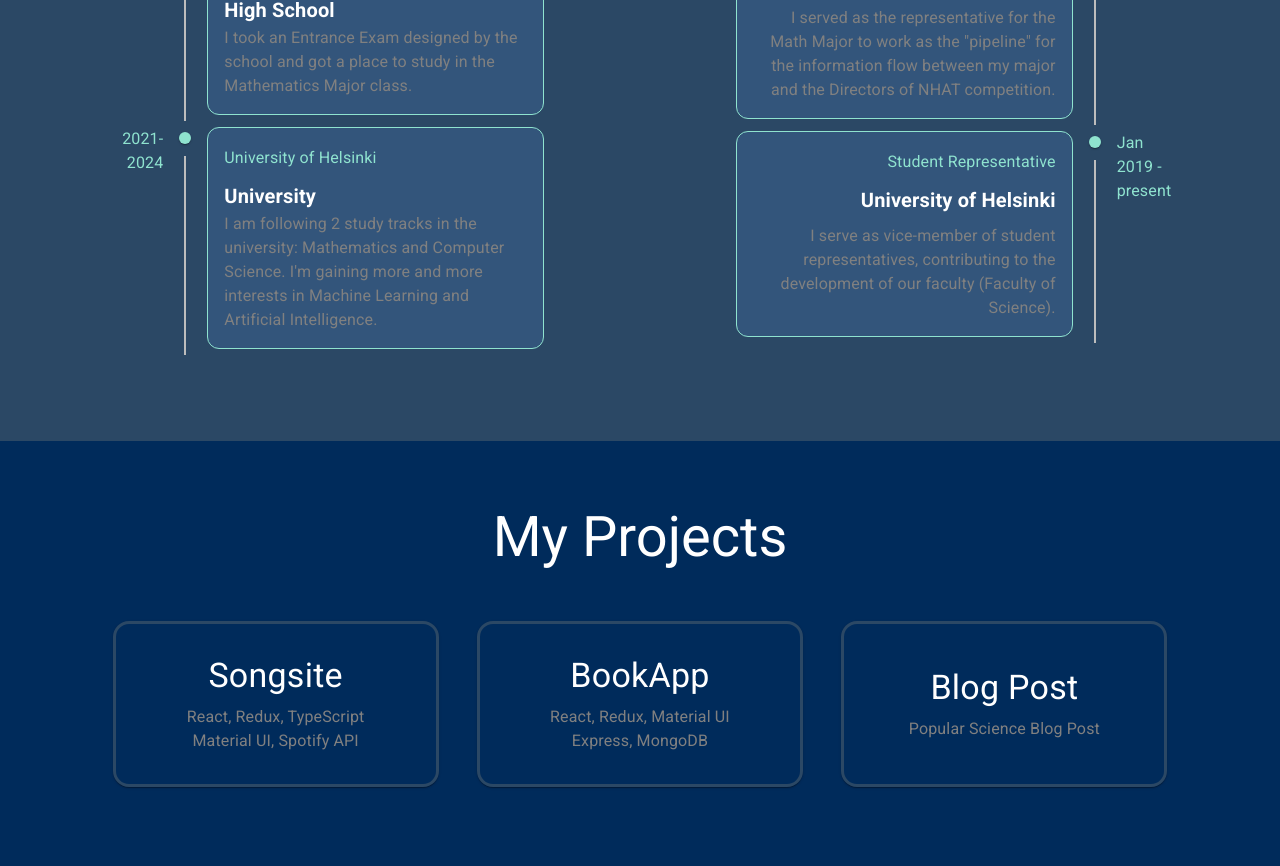
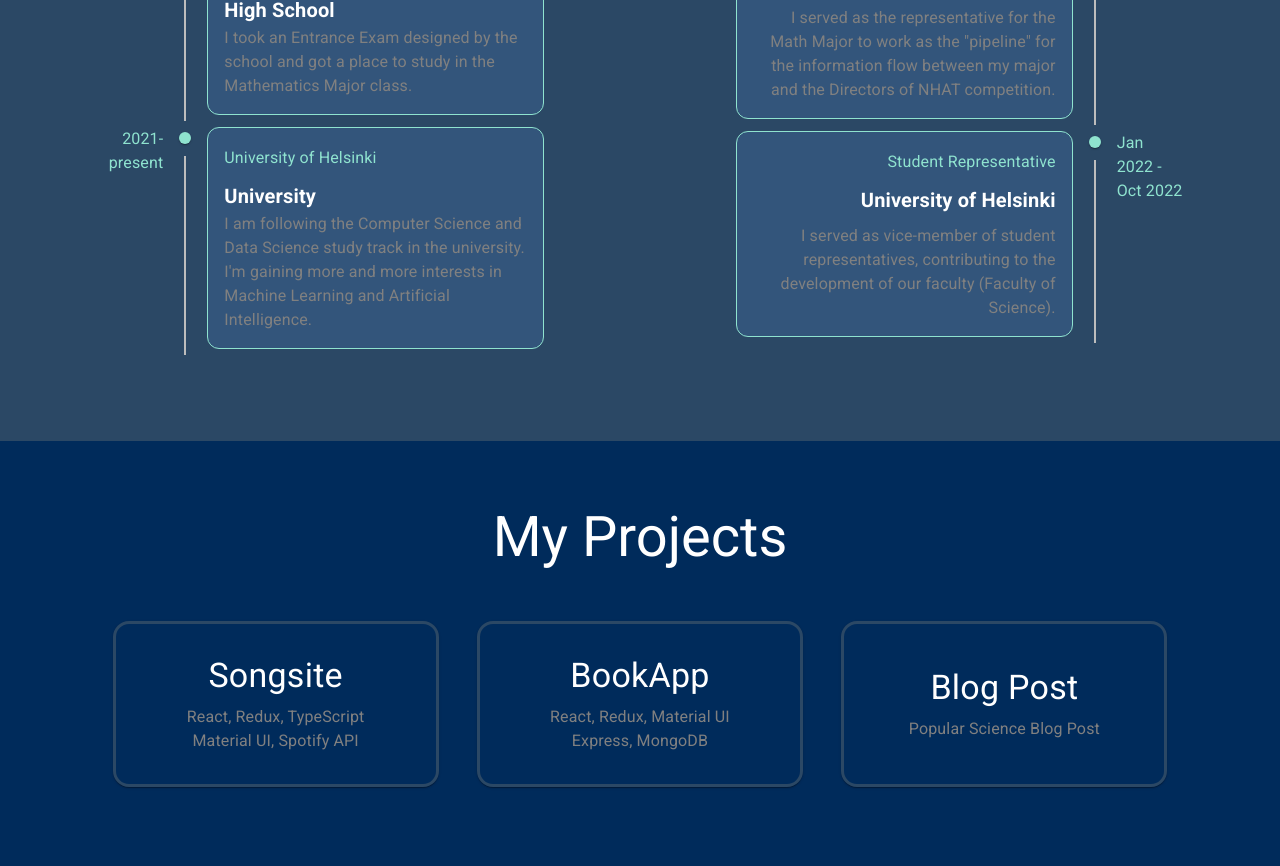
Before and after one commit to triluu03/personal-portfolio, a React (Create React App) app: page / in a window 1280 px wide. Shown: the part 1560-2426 px from the top of the page. Built offline with nearby package versions, Linux system fonts and the light colour scheme.

Commit message:
Change Information in Education Page

```diff
--- a/src/components/Education.js
+++ b/src/components/Education.js
@@ -116,7 +116,7 @@ const Education = () => {
                             color='cardTitle.main'
                             sx={{ flex: 0.2 }}
                         >
-                            2021-2024
+                            2021-present
                         </TimelineOppositeContent>
                         <TimelineSeparator>
                             <TimelineDot color='cardTitle' />
@@ -138,11 +138,10 @@ const Education = () => {
                                     <b>University</b>
                                 </Typography>
                                 <Typography color='textSecondary.main'>
-                                    I am following 2 study tracks in the
-                                    university: Mathematics and Computer
-                                    Science. I'm gaining more and more interests
-                                    in Machine Learning and Artificial
-                                    Intelligence.
+                                    I am following the Computer Science and Data
+                                    Science study track in the university. I'm
+                                    gaining more and more interests in Machine
+                                    Learning and Artificial Intelligence.
                                 </Typography>
                             </Box>
                         </TimelineContent>
@@ -236,7 +235,7 @@ const Education = () => {
                             color='cardTitle.main'
                             sx={{ flex: 0.2 }}
                         >
-                            Jan 2019 - present
+                            Jan 2022 - Oct 2022
                         </TimelineOppositeContent>
                         <TimelineSeparator>
                             <TimelineDot color='cardTitle' />
@@ -261,7 +260,7 @@ const Education = () => {
                                     color='textSecondary.main'
                                     sx={{ mt: 1 }}
                                 >
-                                    I serve as vice-member of student
+                                    I served as vice-member of student
                                     representatives, contributing to the
                                     development of our faculty (Faculty of
                                     Science).
```
